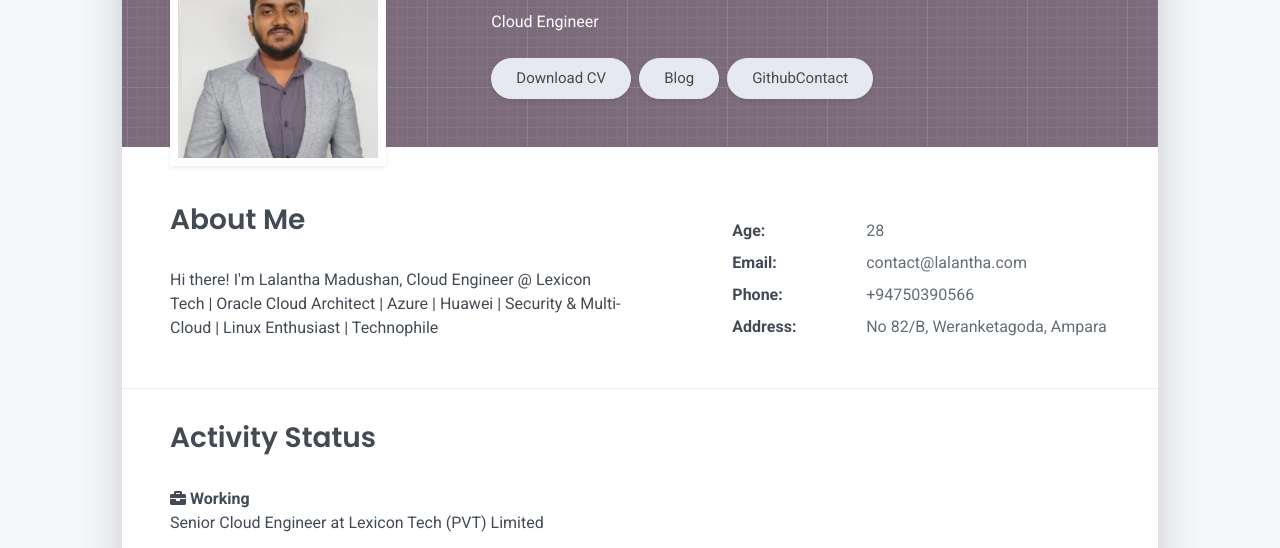
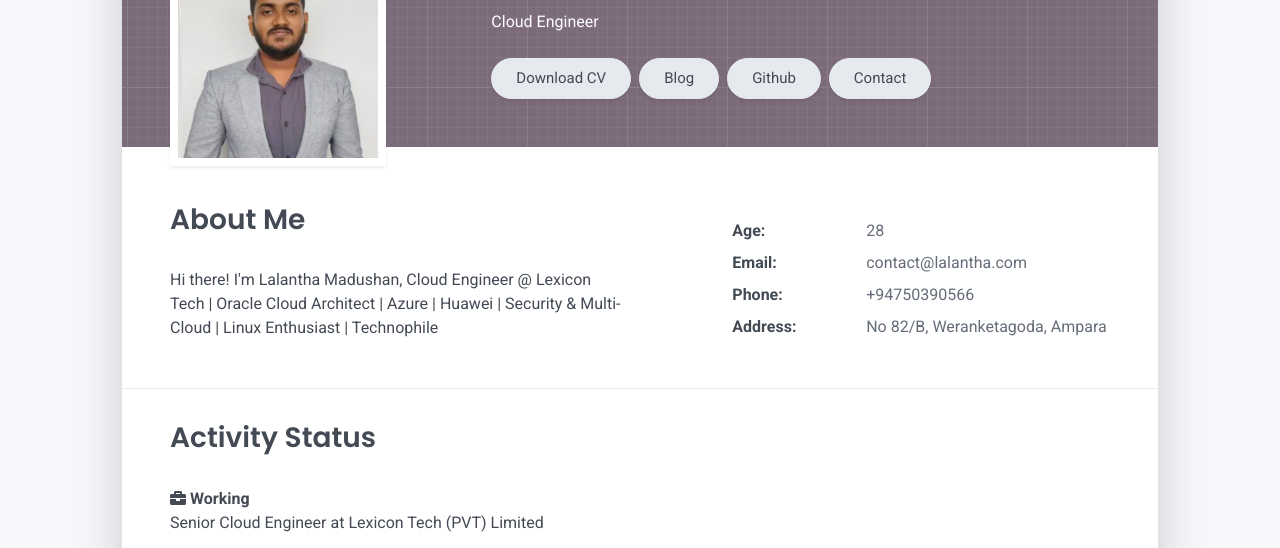
Before and after one commit to lalantham/lm-resume, a plain HTML site: page index.html in a window 1280 px wide. Shown: the part 222-770 px from the top of the page. Drawn offline with Linux system fonts and the light colour scheme.

Commit message:
Update index.html

```diff
--- a/index.html
+++ b/index.html
@@ -55,7 +55,7 @@
       <div class="col-lg-8 col-md-7 text-center text-md-start">
         <h2 class="h1 mt-2" data-aos="fade-left" data-aos-delay="0">Lalantha Madushan</h2>
         <p data-aos="fade-left" data-aos-delay="100">Cloud Engineer</p>
-        <div class="d-print-none" data-aos="fade-left" data-aos-delay="200"><a class="btn btn-light text-dark shadow-sm mt-1 me-1" href="/uploads/MyCV-V1.1-20JAN2020.pdf" target="_blank">Download CV</a><a class="btn btn-light text-dark shadow-sm mt-1 me-1" href="https://blog.lalantha.com" target="_blank">Blog</a><a class="btn btn-light text-dark shadow-sm mt-1 me-1" href="https://github.com/lalantham" target="_blank">Github</a<a class="btn btn-light text-dark shadow-sm mt-1 me-1" href="#contact">Contact</a></div>
+        <div class="d-print-none" data-aos="fade-left" data-aos-delay="200"><a class="btn btn-light text-dark shadow-sm mt-1 me-1" href="/uploads/MyCV-V1.1-20JAN2020.pdf" target="_blank">Download CV</a><a class="btn btn-light text-dark shadow-sm mt-1 me-1" href="https://blog.lalantha.com" target="_blank">Blog</a><a class="btn btn-light text-dark shadow-sm mt-1 me-1" href="https://github.com/lalantham" target="_blank">Github</a><a class="btn btn-light text-dark shadow-sm mt-1 me-1" href="#contact">Contact</a></div>
       </div>
     </div>
   </div>
```
